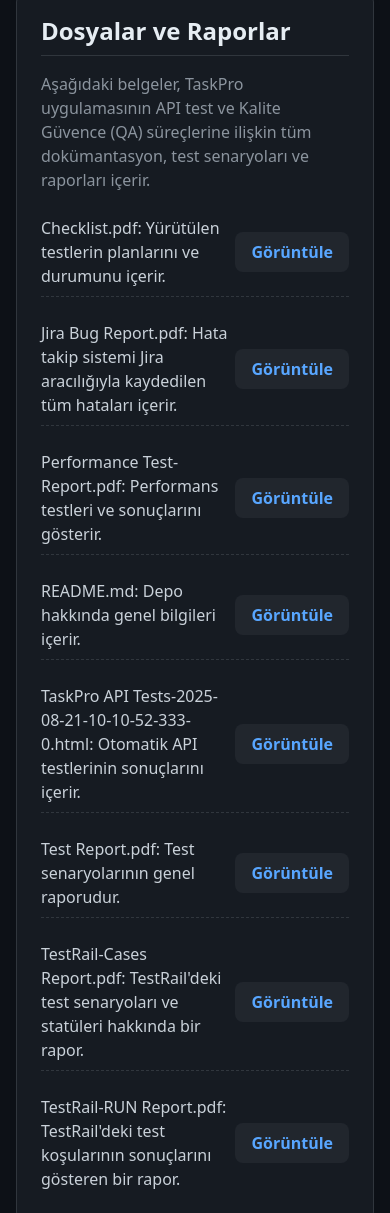
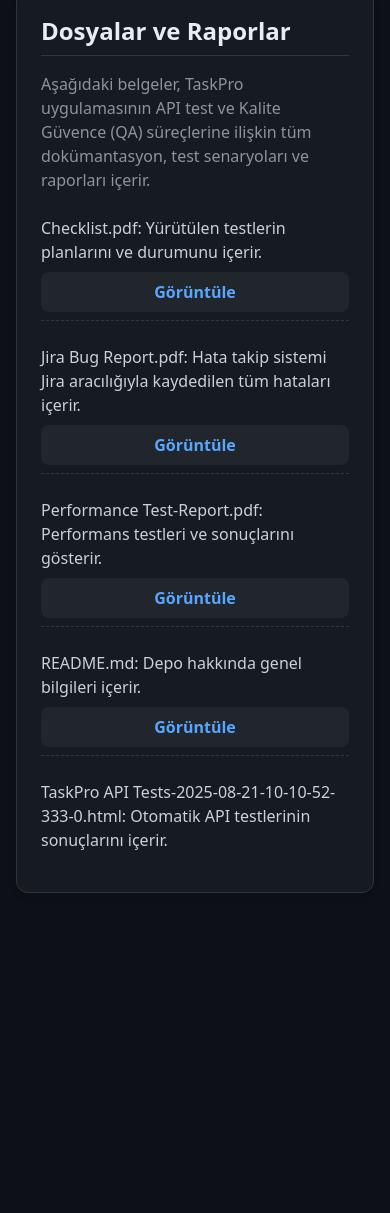
Before and after one commit to AysenurB01/TaskPro-API-QA, a plain HTML site: page index.html in a window 390 px wide. Shown: the part 319-1532 px from the top of the page. After the commit the page ends 1276 px from the top, so only its background shows below. Drawn offline with nearby package versions, Linux system fonts and the light colour scheme.

Commit message:
Update index.html

```diff
--- a/index.html
+++ b/index.html
@@ -11,20 +11,22 @@
     <link rel="preconnect" href="https://fonts.gstatic.com" crossorigin>
     <link href="https://fonts.googleapis.com/css2?family=Inter:wght@400;600;700&display=swap" rel="stylesheet">
     <style>
+        /* Genel sayfa stili */
         body {
             font-family: 'Inter', sans-serif;
             background-color: #0d1117;
             color: #c9d1d9;
+            line-height: 1.6;
         }
 
-        /* Ana konteyner */
+        /* Ana içerik konteyneri */
         .container {
             max-width: 960px;
             margin: auto;
             padding: 2rem;
         }
 
-        /* Kart stili */
+        /* Kart benzeri kutu stili */
         .card {
             background-color: #161b22;
             border: 1px solid #30363d;
@@ -34,9 +36,11 @@
             box-shadow: 0 4px 6px rgba(0, 0, 0, 0.1);
         }
 
-        /* Buton stili */
+        /* Bağlantı butonu stili */
         .link-button {
-            display: inline-block;
+            display: inline-flex;
+            align-items: center;
+            justify-content: center;
             background-color: #21262d;
             color: #58a6ff;
             font-weight: 600;
@@ -93,6 +97,11 @@
             .card {
                 padding: 1.5rem;
             }
+
+            .link-button {
+                width: 100%;
+                text-align: center;
+            }
         }
     </style>
 </head>
@@ -110,49 +119,22 @@
             <p class="text-[#8b949e] mb-4">Aşağıdaki belgeler, TaskPro uygulamasının API test ve Kalite Güvence (QA) süreçlerine ilişkin tüm dokümantasyon, test senaryoları ve raporları içerir.</p>
 
             <ul class="space-y-4">
-                <li class="flex items-center justify-between">
-                    <span class="flex-1">Checklist.pdf: Yürütülen testlerin planlarını ve durumunu içerir.</span>
+                <li class="flex flex-col sm:flex-row items-start sm:items-center justify-between">
+                    <span class="flex-1 mb-2 sm:mb-0">Checklist.pdf: Yürütülen testlerin planlarını ve durumunu içerir.</span>
                     <a href="https://raw.githubusercontent.com/aysenurb01/TaskPro-API-QA/main/Checklist.pdf" class="link-button">Görüntüle</a>
                 </li>
-                <li class="flex items-center justify-between">
-                    <span class="flex-1">Jira Bug Report.pdf: Hata takip sistemi Jira aracılığıyla kaydedilen tüm hataları içerir.</span>
+                <li class="flex flex-col sm:flex-row items-start sm:items-center justify-between">
+                    <span class="flex-1 mb-2 sm:mb-0">Jira Bug Report.pdf: Hata takip sistemi Jira aracılığıyla kaydedilen tüm hataları içerir.</span>
                     <a href="https://raw.githubusercontent.com/aysenurb01/TaskPro-API-QA/main/Jira%20Bug%20Report.pdf" class="link-button">Görüntüle</a>
                 </li>
-                <li class="flex items-center justify-between">
-                    <span class="flex-1">Performance Test-Report.pdf: Performans testleri ve sonuçlarını gösterir.</span>
+                <li class="flex flex-col sm:flex-row items-start sm:items-center justify-between">
+                    <span class="flex-1 mb-2 sm:mb-0">Performance Test-Report.pdf: Performans testleri ve sonuçlarını gösterir.</span>
                     <a href="https://raw.githubusercontent.com/aysenurb01/TaskPro-API-QA/main/Performance%20Test-Report.pdf" class="link-button">Görüntüle</a>
                 </li>
-                <li class="flex items-center justify-between">
-                    <span class="flex-1">README.md: Depo hakkında genel bilgileri içerir.</span>
+                <li class="flex flex-col sm:flex-row items-start sm:items-center justify-between">
+                    <span class="flex-1 mb-2 sm:mb-0">README.md: Depo hakkında genel bilgileri içerir.</span>
                     <a href="https://raw.githubusercontent.com/aysenurb01/TaskPro-API-QA/main/README.md" class="link-button">Görüntüle</a>
                 </li>
-                <li class="flex items-center justify-between">
-                    <span class="flex-1">TaskPro API Tests-2025-08-21-10-10-52-333-0.html: Otomatik API testlerinin sonuçlarını içerir.</span>
-                    <a href="https://raw.githubusercontent.com/aysenurb01/TaskPro-API-QA/main/TaskPro%20API%20Tests-2025-08-21-10-10-52-333-0.html" class="link-button">Görüntüle</a>
-                </li>
-                <li class="flex items-center justify-between">
-                    <span class="flex-1">Test Report.pdf: Test senaryolarının genel raporudur.</span>
-                    <a href="https://raw.githubusercontent.com/aysenurb01/TaskPro-API-QA/main/Test%20Report.pdf" class="link-button">Görüntüle</a>
-                </li>
-                <li class="flex items-center justify-between">
-                    <span class="flex-1">TestRail-Cases Report.pdf: TestRail'deki test senaryoları ve statüleri hakkında bir rapor.</span>
-                    <a href="https://raw.githubusercontent.com/aysenurb01/TaskPro-API-QA/main/TestRail-Cases%20Report.pdf" class="link-button">Görüntüle</a>
-                </li>
-                <li class="flex items-center justify-between">
-                    <span class="flex-1">TestRail-RUN Report.pdf: TestRail'deki test koşularının sonuçlarını gösteren bir rapor.</span>
-                    <a href="https://raw.githubusercontent.com/aysenurb01/TaskPro-API-QA/main/TestRail-RUN%20Report.pdf" class="link-button">Görüntüle</a>
-                </li>
-            </ul>
-        </section>
-
-        <!-- Ek Bilgi veya İletişim Bölümü -->
-        <footer class="text-center mt-12">
-            <div class="card p-6">
-                <h3 class="text-xl font-bold text-[#e6edf3] mb-4 border-b border-[#30363d] pb-2">İletişim</h3>
-                <p class="text-[#8b949e]">Sorularınız veya geri bildirimleriniz için lütfen bizimle iletişime geçin.</p>
-                <a href="#" class="link-button mt-4">Bize Ulaşın</a>
-            </div>
-        </footer>
-    </div>
-</body>
-</html>
+                <li class="flex flex-col sm:flex-row items-start sm:items-center justify-between">
+                    <span class="flex-1 mb-2 sm:mb-0">TaskPro API Tests-2025-08-21-10-10-52-333-0.html: Otomatik API testlerinin sonuçlarını içerir.</span>
+                    <a hre
```
